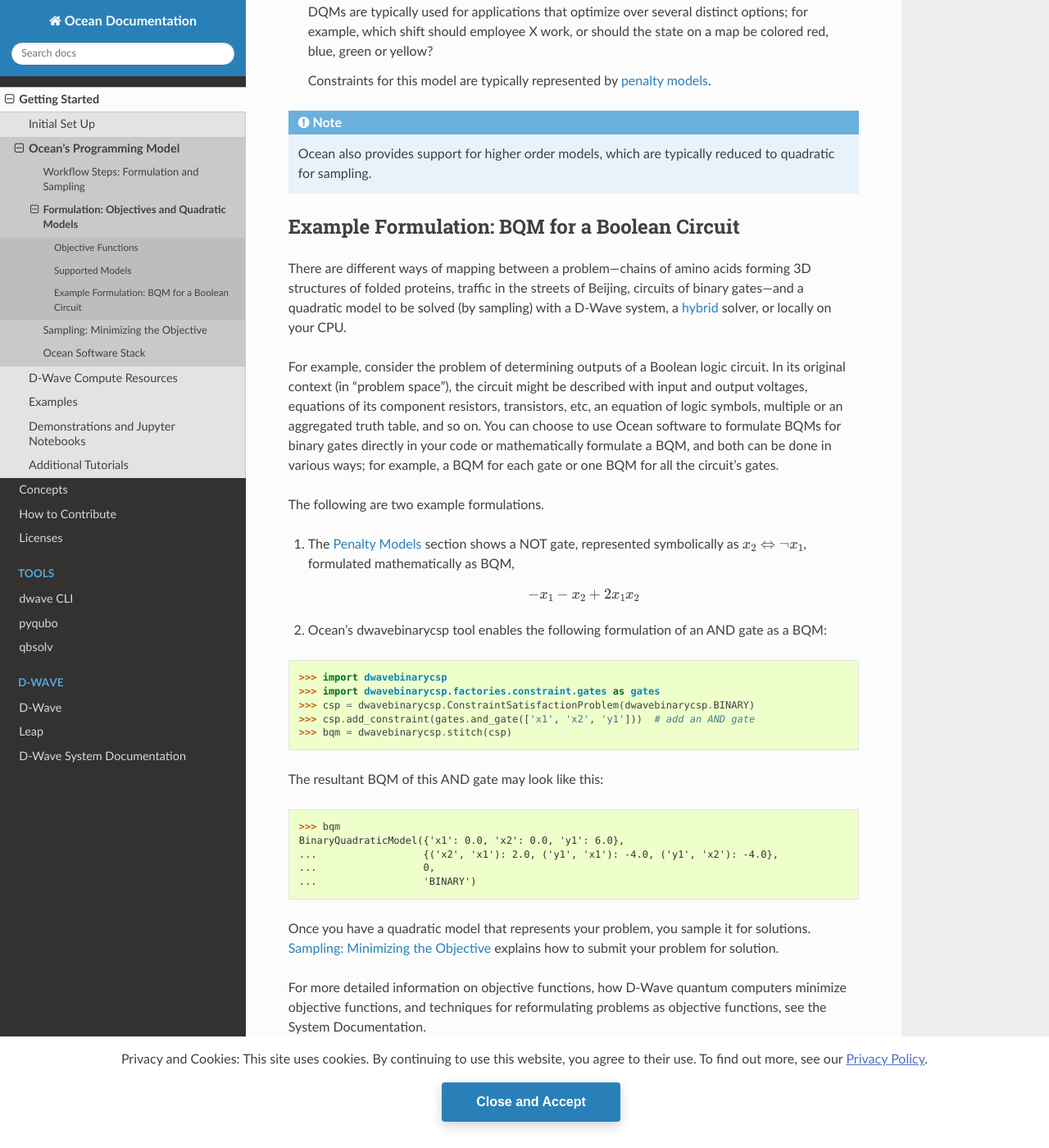
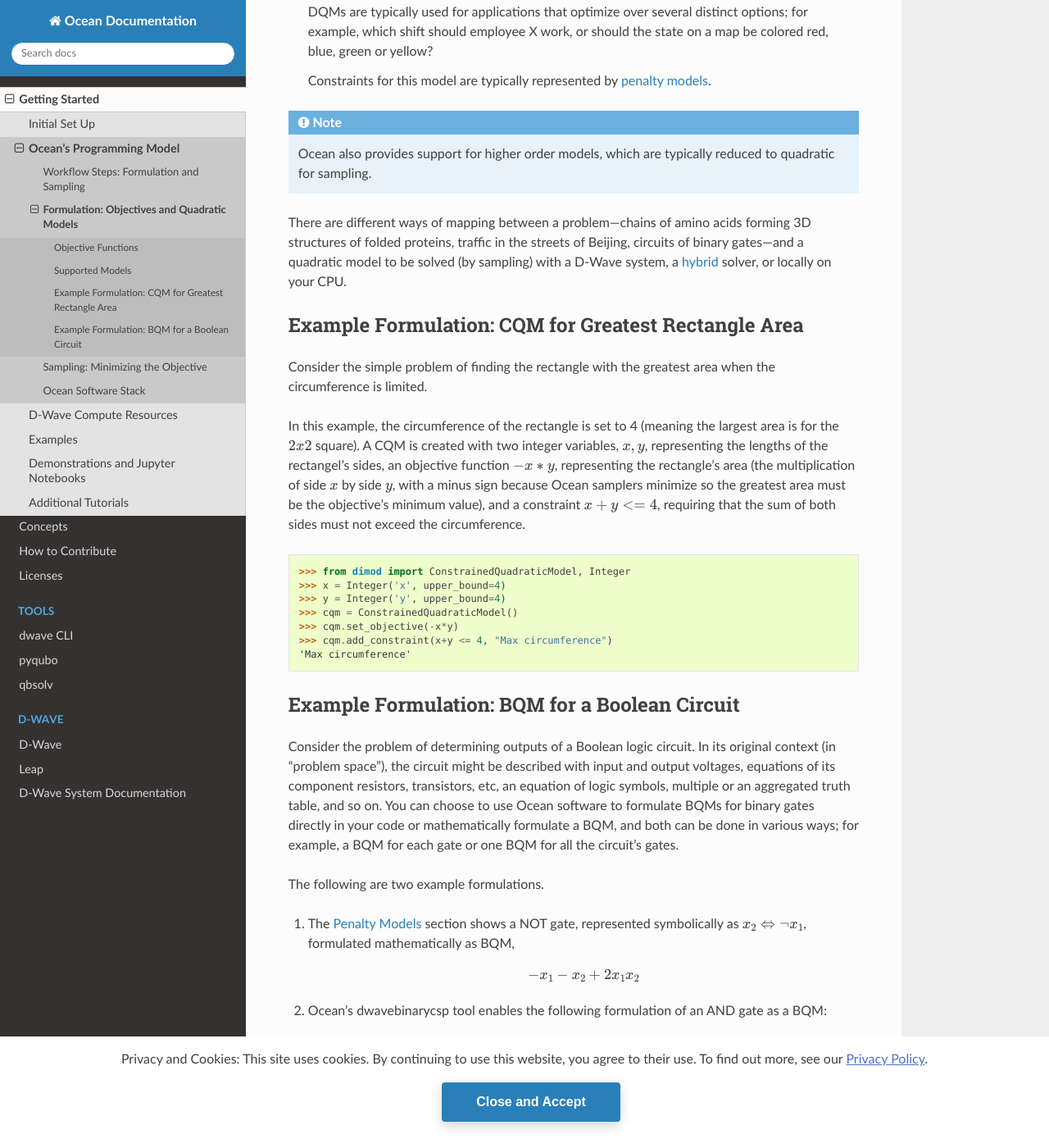
Before and after one commit to dwavesystems/dwave-ocean-sdk, a Sphinx documentation site: the page built from docs/overview/formulation.rst, in a window 1280 px wide and 1400 px high, scrolled down 1362 px. Shown: the whole window at 82% size. Built offline with Sphinx 7.4.7 and the Read the Docs theme 2.0.0, drawn with Linux system fonts in a browser that asks for light colours; pages that are not in the unit, such as notebooks, are missing from menus; the version number could not be read and is left out.

Commit message:
Add CQM example to Formulation

```diff
--- a/docs/overview/formulation.rst
+++ b/docs/overview/formulation.rst
@@ -78,17 +78,42 @@ and submit to samplers for solution:
    :ref:`higher order models <oceandocs:higher_order>`, which are typically
    reduced to quadratic for sampling.
 
+There are different ways of mapping between a problem---chains of amino acids
+forming 3D structures of folded proteins, traffic in the streets of Beijing,
+circuits of binary gates---and a quadratic model to be solved (by sampling)
+with a D-Wave system, a :term:`hybrid` solver, or locally on your CPU.
+
+.. _formulating_cqm:
+
+Example Formulation: CQM for Greatest Rectangle Area
+====================================================
+
+Consider the simple problem of finding the rectangle with the greatest area when the
+circumference is limited.
+
+In this example, the circumference of the rectangle is set to 4 (meaning the
+largest area is for the :math:`2x2` square). A CQM is created with two integer
+variables, :math:`x, y`, representing the lengths of the rectangel's sides, an
+objective function :math:`-x*y`, representing the rectangle's area (the
+multiplication of side :math:`x` by side :math:`y`, with a minus sign because
+Ocean samplers minimize so the greatest area must be the objective's minimum value),
+and a constraint :math:`x + y <= 4`, requiring that the sum of both sides must
+not exceed the circumference.
+
+>>> from dimod import ConstrainedQuadraticModel, Integer
+>>> x = Integer('x', upper_bound=4)
+>>> y = Integer('y', upper_bound=4)
+>>> cqm = ConstrainedQuadraticModel()
+>>> cqm.set_objective(-x*y)
+>>> cqm.add_constraint(x+y <= 4, "Max circumference")
+'Max circumference'
+
 .. _formulating_bqm:
 
 Example Formulation: BQM for a Boolean Circuit
 ==============================================
 
-There are different ways of mapping between a problem---chains of amino acids
-forming 3D structures of folded proteins, traffic in the streets of Beijing,
-circuits of binary gates---and a quadratic model to be solved (by sampling)
-with a D-Wave system, a :term:`hybrid` solver, or locally on your CPU.
-
-For example, consider the problem of determining outputs of a Boolean logic circuit.
+Consider the problem of determining outputs of a Boolean logic circuit.
 In its original context (in "problem space"), the circuit might be described with
 input and output voltages, equations of its component resistors, transistors,
 etc, an equation of logic symbols, multiple or an aggregated truth table, and so
```
